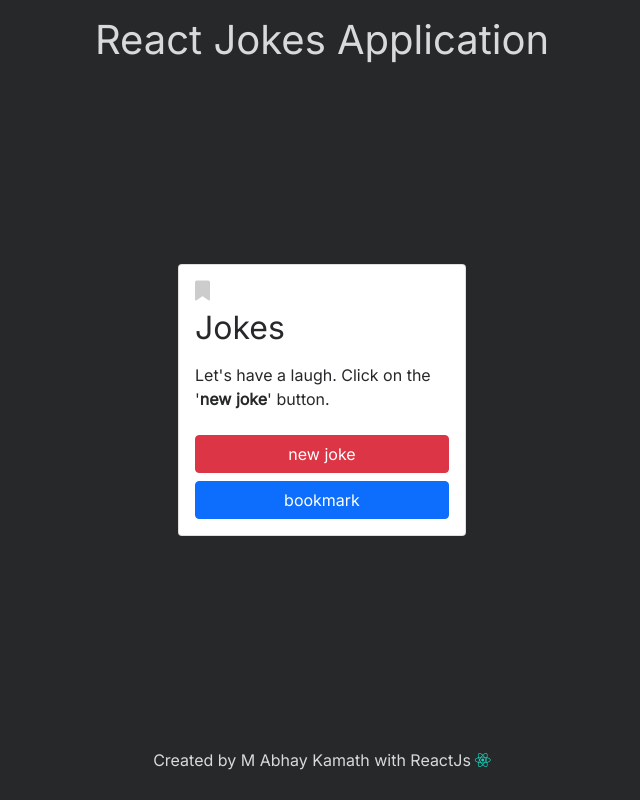
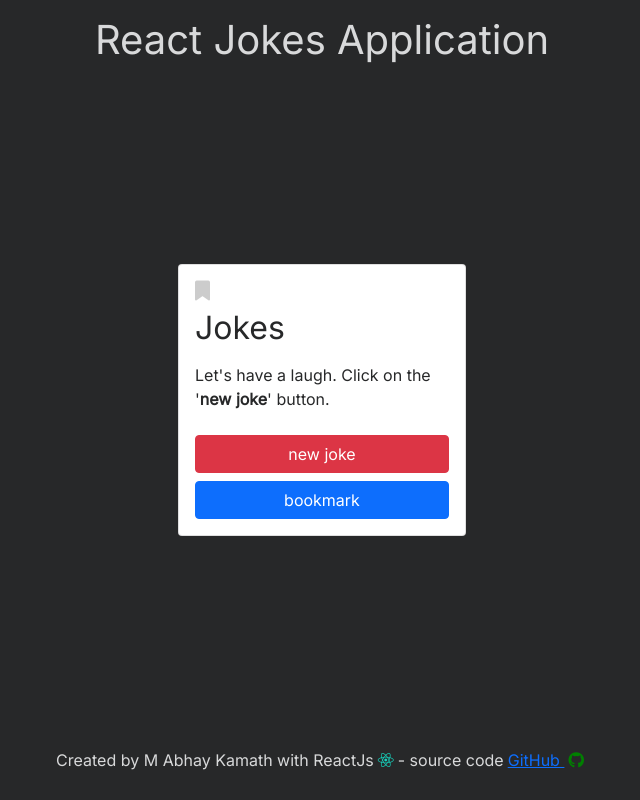
Before and after one commit to abhaykamath/jokes-app-react, a React app: page / in a window 1280 px wide. Shown: the whole page, without its empty margins (318-958 px from the left). Built offline with nearby package versions, Linux system fonts and the light colour scheme.

Commit message:
Added github link in footer and fixed bookmark

```diff
--- a/src/components/Footer.js
+++ b/src/components/Footer.js
@@ -5,7 +5,15 @@ function Footer() {
   return (
     <div id="footer">
       Created by M Abhay Kamath with ReactJs
-      <i className="fa-brands fa-react" style={{ color: "#16d4be" }}></i>
+      <i className="fa-brands fa-react" style={{ color: "#16d4be" }}></i>-
+      source code
+      <a
+        rel="noreferrer"
+        href="https://github.com/abhaykamath/jokes-app-react"
+        target="_blank"
+      >
+        GitHub <i class="fa-brands fa-github"></i>
+      </a>
     </div>
   );
 }
--- a/src/components/Main.js
+++ b/src/components/Main.js
@@ -11,7 +11,7 @@ function Main() {
   async function getJoke() {
     const response = await fetch(API_URL);
     const data = await response.json();
-    setBookmarked((bookmarked) => !bookmarked);
+    setBookmarked(false);
     setLoader(false);
     setJoke(data);
   }
--- a/src/styles/Footer.css
+++ b/src/styles/Footer.css
@@ -7,5 +7,14 @@
 }
 
 #footer i {
-    margin-left: 0.25rem;
+  margin-left: 0.25rem;
+  margin-right: 0.25rem;
 }
+
+#footer a {
+  margin-left: 0.25rem;
+}
+
+#footer a > i {
+  color: green;
+}
```
